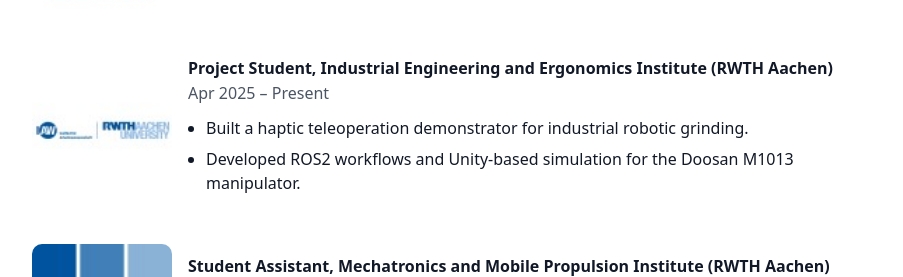
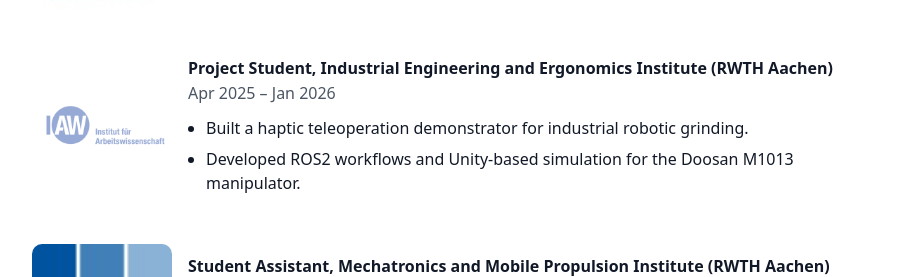
Before and after one commit to AshwinC313/AshwinC313.github.io, a Jekyll site: the page index.html, which Jekyll copies as it is, in a window 1280 px wide. Shown: the part 1028-1305 px from the top of the page, without its empty margins (194-1097 px from the left). Built offline with Jekyll 4.4.1, drawn with Linux system fonts in a browser that asks for light colours.

Commit message:
updated IAW logo

```diff
--- a/index.html
+++ b/index.html
@@ -235,12 +235,12 @@
 
                 <tr class="entry-row">
                   <td class="thumb" style="padding:16px;vertical-align:middle">
-                    <img src="images/institute_logos/iaw.jpeg" alt="Human Robot Collaboration Research Project" />
+                    <img src="images/institute_logos/IAW_1.png" alt="Human Robot Collaboration Research Project" />
                   </td>
                   <td class="entry-cell" style="padding:14px 14px 14px 0;vertical-align:middle">
                     <papertitle>Project Student, Industrial Engineering and Ergonomics Institute (RWTH Aachen)</papertitle>
                     <br />
-                    <span style="color:var(--muted)">Apr 2025 – Present</span>
+                    <span style="color:var(--muted)">Apr 2025 – Jan 2026</span>
                     <ul>
                       <li>Built a haptic teleoperation demonstrator for industrial robotic grinding.</li>
                       <li>Developed ROS2 workflows and Unity-based simulation for the Doosan M1013 manipulator.</li>
```
Also changed, not shown: images/institute_logos/IAW_1.png (added).
